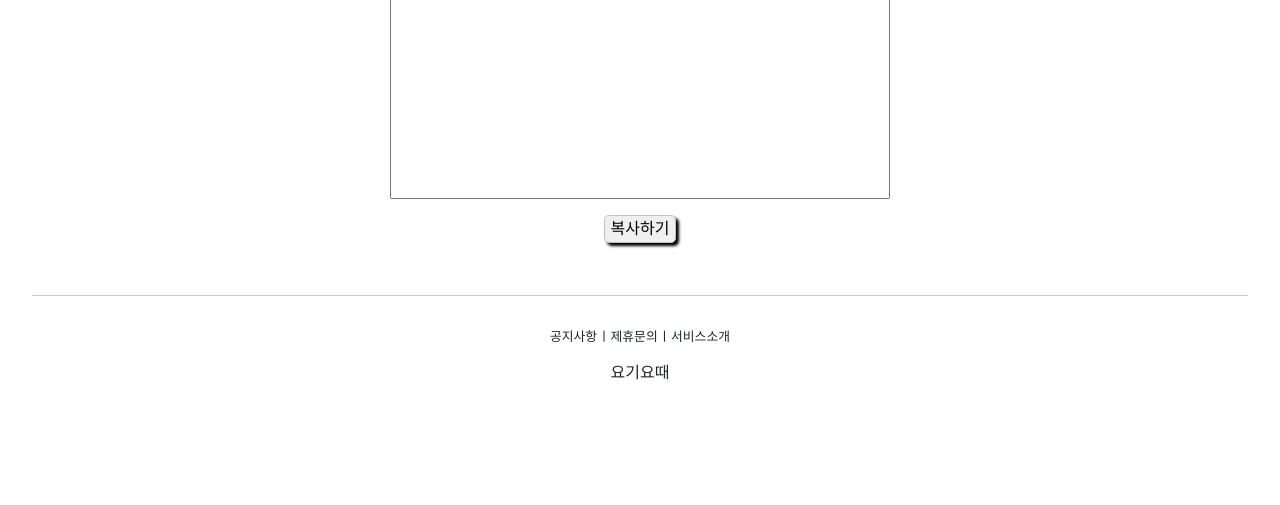
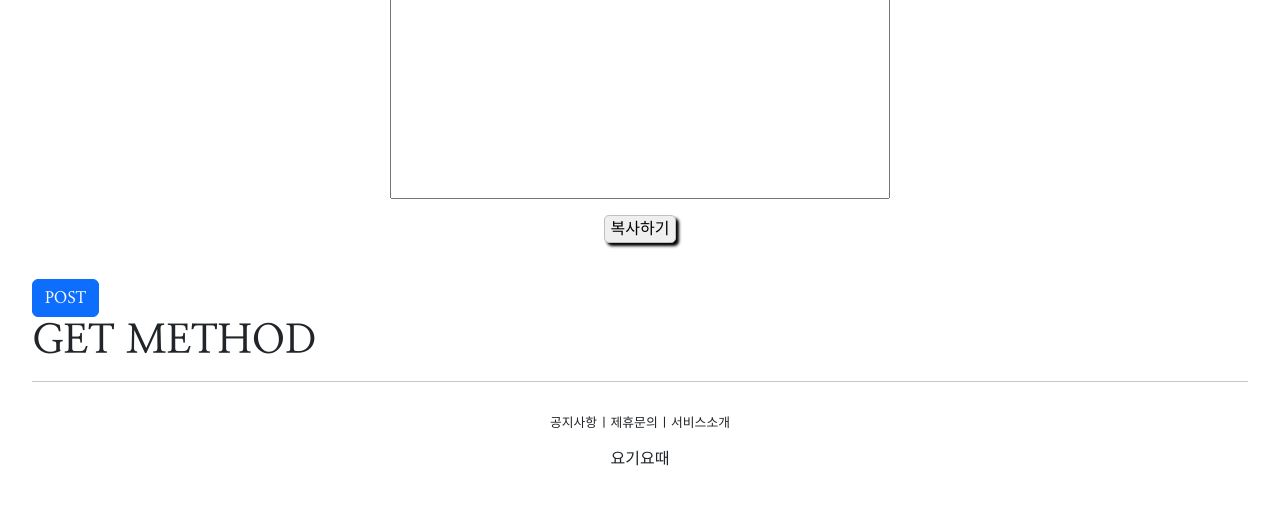
Before and after one commit to heon98/project_bigdata, a Django app: page /review_text_app/hello_world/ in a window 1280 px wide. Shown: the part 221-726 px from the top of the page. Run offline with Django 4.2, Linux system fonts and the light colour scheme; some web fonts are replaced.

Commit message:
django course 16 commit

```diff
--- a/review_text_app/templates/review_text_app/hello_world.html
+++ b/review_text_app/templates/review_text_app/hello_world.html
@@ -65,5 +65,14 @@
             복사하기
           </button>
       </div>
+      <form action="/review_text_app/hello_world/" method="post" >
+          {% csrf_token %}
+          <input type="submit" class ="btn btn-primary" value="POST">
+      </form>
+
+      <h1>
+          {{ text }}
+      </h1>
+
   </div>
 {% endblock %}
--- a/review_text_app/views.py
+++ b/review_text_app/views.py
@@ -5,4 +5,7 @@ from django.http import HttpResponse
 # Create your views here.
 
 def hello_world(request):
-    return render(request, 'review_text_app/hello_world.html')
+    if request.method == "POST":
+        return render(request, 'review_text_app/hello_world.html', context={'text': 'POST METHOD'})
+    else:
+        return render(request, 'review_text_app/hello_world.html', context={'text': 'GET METHOD'})
```
